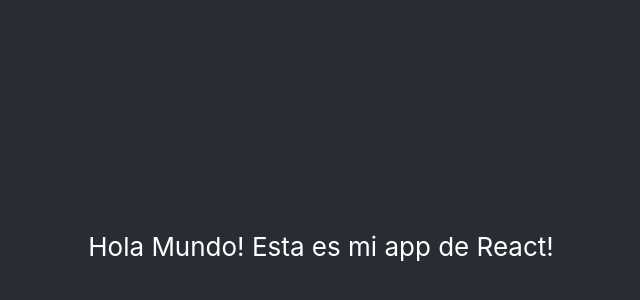
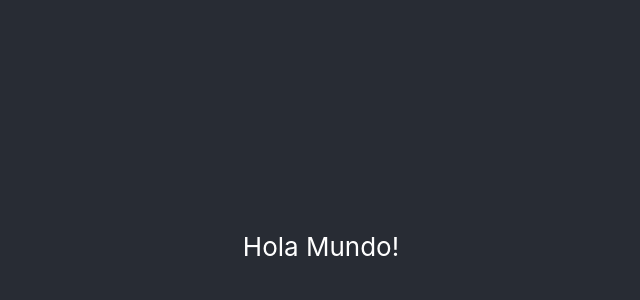
Before and after one commit to prueba-12organizacion/frontend, a React (Create React App) app: page / in a window 1280 px wide. Shown: the part 154-454 px from the top of the page, without its empty margins (319-959 px from the left). Built offline with nearby package versions, Linux system fonts and the light colour scheme.

Commit message:
Simplify greeting message in App component

```diff
--- a/src/App.js
+++ b/src/App.js
@@ -5,7 +5,7 @@ function App() {
     <div className="App">
       <header className="App-header">
         <p>
-          Hola Mundo! Esta es mi app de React!
+          Hola Mundo!
         </p>
       </header>
     </div>
```
